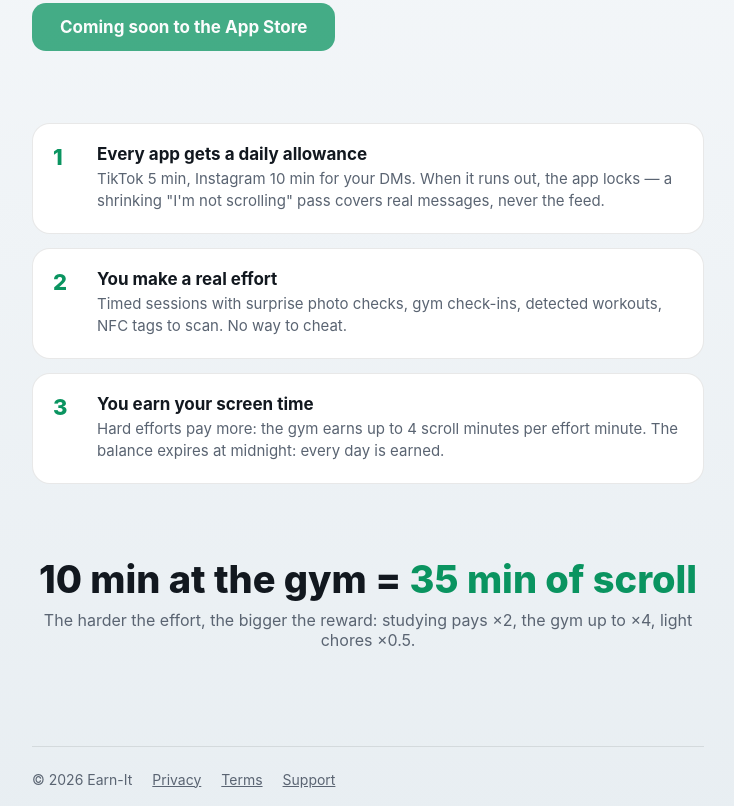
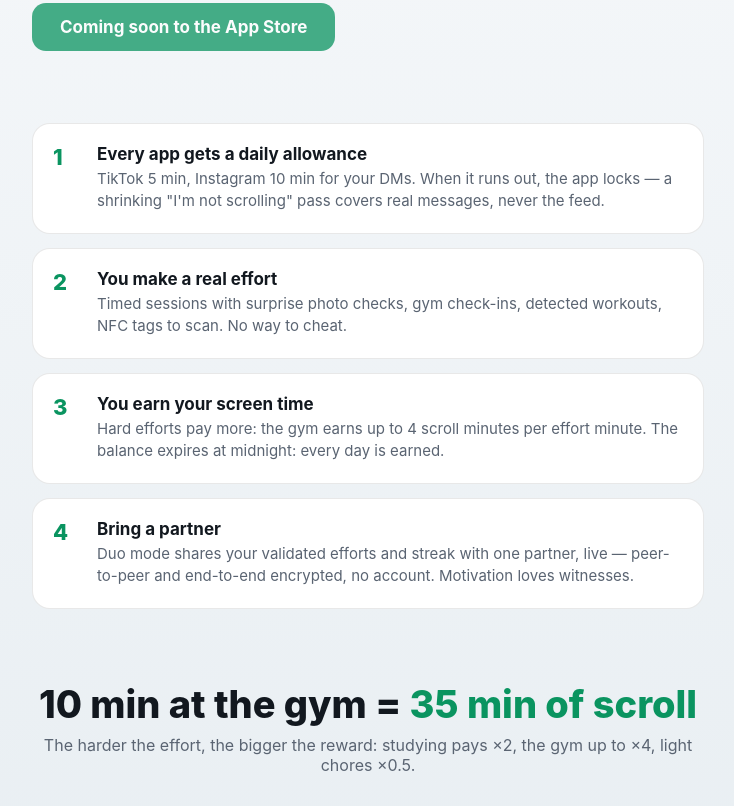
Before and after one commit to amintt2/earn-it-site, a plain HTML site: page index.html in a window 1280 px wide. Shown: the part 379-1185 px from the top of the page, without its empty margins (272-1006 px from the left). Drawn offline with Linux system fonts and the light colour scheme.

Commit message:
Add duo mode step
Co-Authored-By: Claude Fable 5 <noreply@anthropic.com>

```diff
--- a/index.html
+++ b/index.html
@@ -67,6 +67,10 @@
     <div class="step"><div class="n">3</div>
       <div><h3>You earn your screen time</h3>
       <p>Hard efforts pay more: the gym earns up to 4 scroll minutes per effort minute. The balance expires at midnight: every day is earned.</p></div></div>
+    <div class="step"><div class="n">4</div>
+      <div><h3>Bring a partner</h3>
+      <p>Duo mode shares your validated efforts and streak with one partner, live — peer-to-peer
+         and end-to-end encrypted, no account. Motivation loves witnesses.</p></div></div>
   </div>
 
   <div class="ratio">
```
